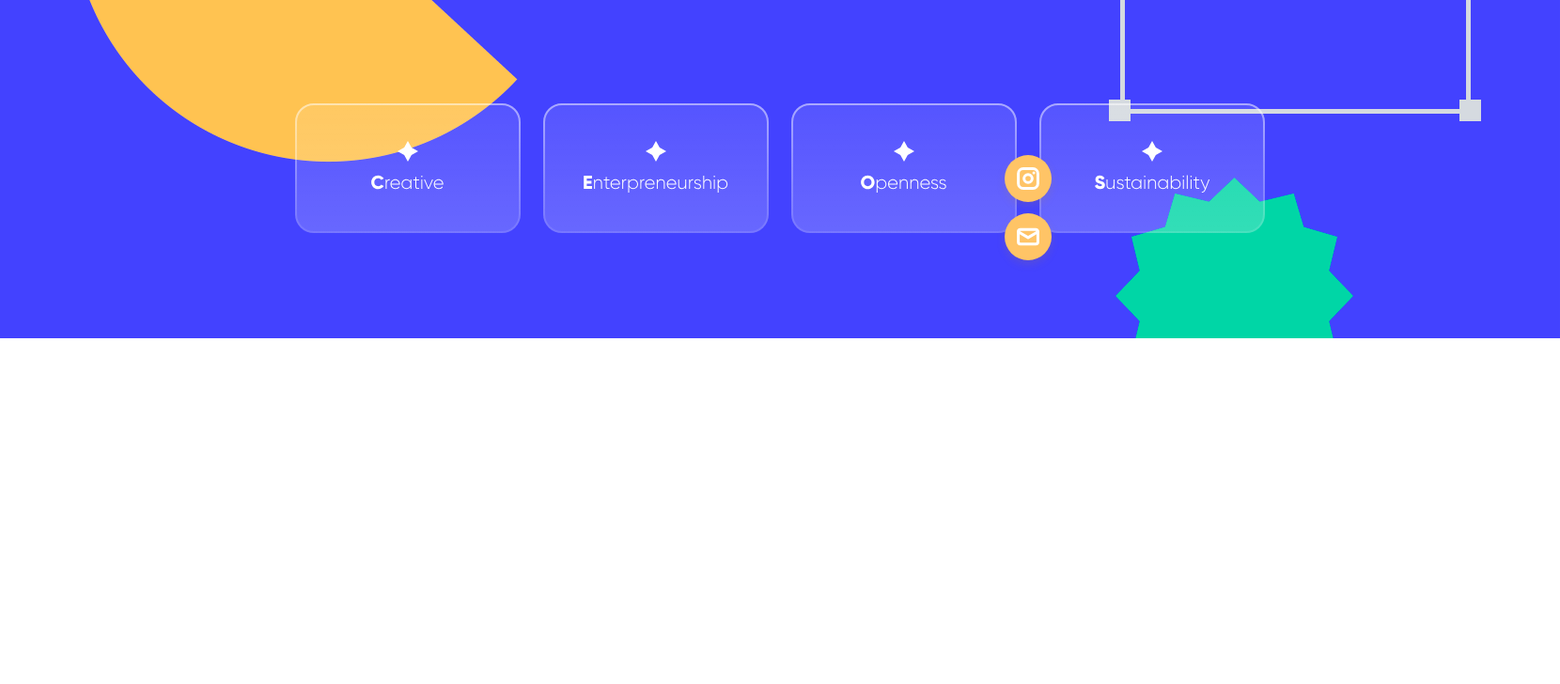
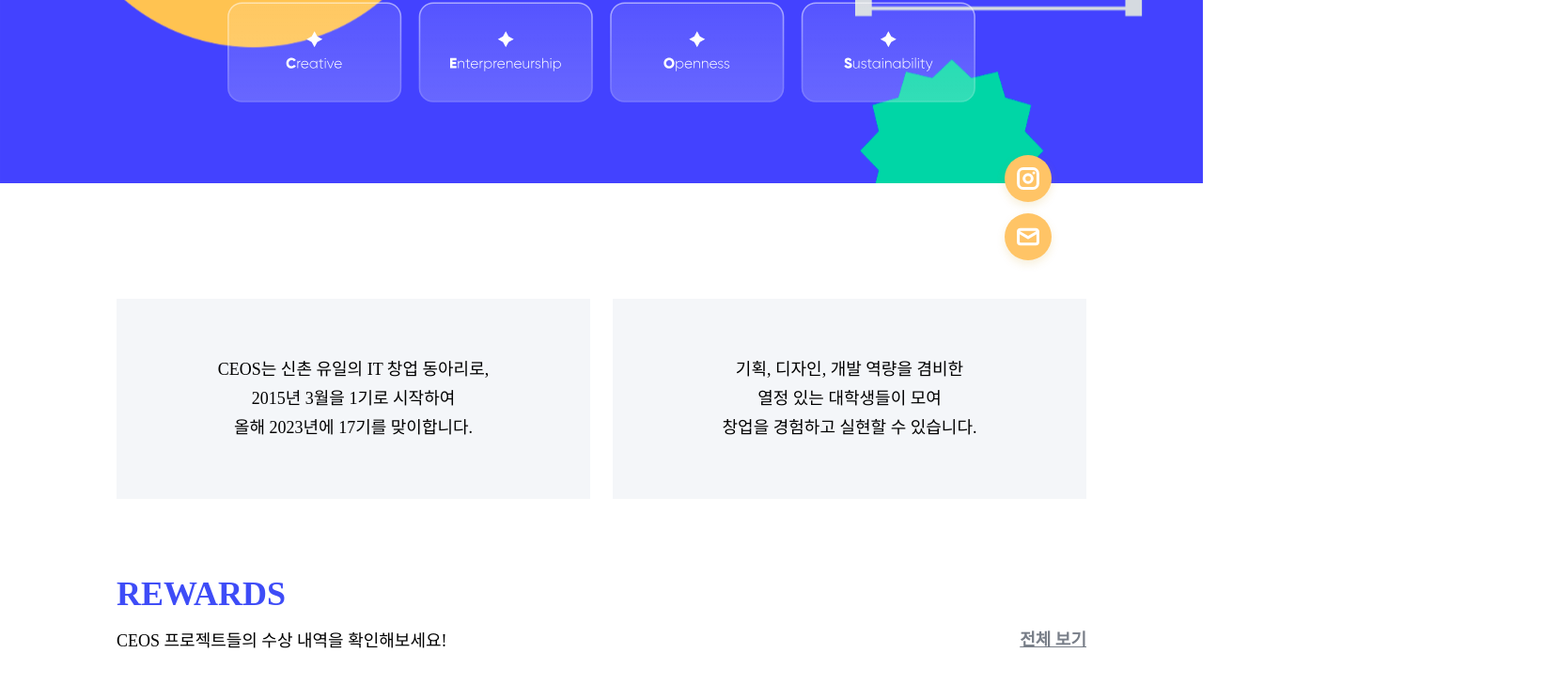
Before and after one commit to CEOS-Developers/CEOS-FE, a Next.js app in the folder apps/ceos/: page / in a window 1280 px wide. Shown: the part 368-1096 px from the top of the page at 94% size, 1660 px wide, since content can reach past the window. Before the commit the page ends 816 px from the top, so only its background shows below. Built offline with nearby package versions, Linux system fonts and the light colour scheme; a web font is replaced by a local one; what emotion-reset would draw is missing.

Commit message:
chore : pull 받기 전 커밋

```diff
--- a/apps/ceos/src/components/Landing/rewards.tsx
+++ b/apps/ceos/src/components/Landing/rewards.tsx
@@ -1,5 +1,59 @@
-import { RewardCard } from '../../../../../packages/ui';
+import { Flex, RewardCard } from '../../../../../packages/ui';
+import { HomeFlex, CardFlex } from '@ceos/styles/landing';
+import { css } from '@emotion/react';
+import { Text } from '../../../../../packages/ui';
 
 export const Rewards = () => {
-  return <></>;
+  return (
+    <Flex margin="0 0 80px 0" direction="column">
+      <div
+        css={css`
+          display: flex;
+          gap: 24px;
+          margin-bottom: 80px;
+        `}
+        className="intro"
+      >
+        <CardFlex backgroundColor="Gray1">
+          CEOS는 신촌 유일의 IT 창업 동아리로,
+          <br /> 2015년 3월을 1기로 시작하여
+          <br /> 올해 2023년에 17기를 맞이합니다.
+        </CardFlex>
+        <CardFlex backgroundColor="Gray1">
+          기획, 디자인, 개발 역량을 겸비한
+          <br />
+          열정 있는 대학생들이 모여
+          <br />
+          창업을 경험하고 실현할 수 있습니다.
+        </CardFlex>
+      </div>
+
+      <div
+        className="rewards"
+        css={css`
+          width: 100%;
+        `}
+      >
+        <Text webTypo="Heading1_Eng" paletteColor="Blue">
+          REWARDS
+        </Text>
+        <Flex margin="12px 0 0 0">
+          <Text webTypo="Body1">
+            CEOS 프로젝트들의 수상 내역을 확인해보세요!
+          </Text>
+          <Text
+            webTypo="Label1"
+            paletteColor="Gray5"
+            css={css`
+              text-decoration: underline;
+              cursor: pointer;
+              margin-left: auto;
+            `}
+          >
+            전체 보기
+          </Text>
+        </Flex>
+      </div>
+    </Flex>
+  );
 };
--- a/apps/ceos/src/components/Layout/index.tsx
+++ b/apps/ceos/src/components/Layout/index.tsx
@@ -5,7 +5,7 @@ import styled from '@emotion/styled';
 export const Layout = ({ children }: { children: React.ReactNode }) => {
   return (
     <Flex direction="column" align="center">
-      <Header backColor="White" />
+      <Header backColor="Blue" />
       {/* <CustomFlex direction="column" className="header-padding"> */}
       {children}
       {/* </CustomFlex> */}
--- a/apps/ceos/src/pages/index.tsx
+++ b/apps/ceos/src/pages/index.tsx
@@ -5,11 +5,18 @@ import { useForm } from 'react-hook-form';
 import { Logo } from '@ceos/assets/logo';
 import { BgImage } from '@ceos/assets/bgImage';
 import { SubHeader } from '@ceos/components/Landing/subHeader';
+import { Rewards } from '@ceos/components/Landing/rewards';
+import { HomeFlex } from '@ceos/styles/landing';
 
 export default function Home() {
   return (
     <main>
       <SubHeader />
+      {/* section1 => blue */}
+      <HomeFlex margin="0 auto 0 auto">
+        <Rewards />
+      </HomeFlex>
+      {/* section2 => white */}
     </main>
   );
 }
--- a/apps/ceos/src/styles/landing/index.tsx
+++ b/apps/ceos/src/styles/landing/index.tsx
@@ -1,10 +1,13 @@
 import { css } from '@emotion/react';
+import { Flex, theme } from '../../../../../packages/ui';
+import styled from '@emotion/styled';
 
 export const MainCss = css`
   position: relative;
   width: 100vw;
-  height: 100vh;
+  height: 68.5vh;
   z-index: 1;
+  margin-bottom: 16.219vh;
 `;
 
 export const BgText = css`
@@ -25,3 +28,18 @@ export const FloatingCss = css`
   top: 66.66667%;
   left: 83.5%;
 `;
+
+export const HomeFlex = styled(Flex)`
+  width: 1032px;
+`;
+
+export const CardFlex = styled(Flex)`
+  width: 504px;
+  height: 213px;
+  typo: ${theme.typo.Web.Body1};
+  align-items: center;
+  justify-content: center;
+  word-break: break-all;
+  padding: 60px;
+  text-align: center;
+`;
--- a/packages/ui/src/assets/CheckIcon/index.tsx
+++ b/packages/ui/src/assets/CheckIcon/index.tsx
@@ -26,8 +26,8 @@ export const CheckIcon = ({
       >
         <g clip-path="url(#clip0_2084_13111)">
           <path
-            fill-rule="evenodd"
-            clip-rule="evenodd"
+            fillRule="evenodd"
+            clipRule="evenodd"
             d="M20 2C20 0.895431 19.1046 0 18 0H2C0.895431 0 0 0.89543 0 2V18C0 19.1046 0.89543 20 2 20H18C19.1046 20 20 19.1046 20 18V2ZM15.4736 7.96057C15.9532 7.47393 15.9532 6.68494 15.4736 6.19831C14.994 5.71167 14.2165 5.71168 13.7369 6.19831L8.84868 11.1583L6.26311 8.53476C5.78352 8.04812 5.00595 8.04812 4.52636 8.53476C4.04677 9.02139 4.04677 9.81038 4.52636 10.297L7.98031 13.8017C8.21061 14.0354 8.52298 14.1667 8.84868 14.1667C9.17439 14.1667 9.48675 14.0354 9.71706 13.8017L15.4736 7.96057Z"
             fill="#3E4CF7"
           />
--- a/packages/ui/src/assets/FloatingButton/Email/index.tsx
+++ b/packages/ui/src/assets/FloatingButton/Email/index.tsx
@@ -29,16 +29,16 @@ export const Email = ({
         <path
           d="M21.089 5.19995H4.91121C3.63482 5.19995 2.6001 6.19772 2.6001 7.42852V18.5714C2.6001 19.8022 3.63482 20.8 4.91121 20.8H21.089C22.3654 20.8 23.4001 19.8022 23.4001 18.5714V7.42852C23.4001 6.19772 22.3654 5.19995 21.089 5.19995Z"
           stroke="white"
-          stroke-width="3"
-          stroke-linecap="round"
-          stroke-linejoin="round"
+          strokeWidth="3"
+          strokeLinecap="round"
+          strokeLinejoin="round"
         />
         <path
           d="M2.6001 7.80005L13.0001 13.8667L23.4001 7.80005"
           stroke="white"
-          stroke-width="3"
-          stroke-linecap="round"
-          stroke-linejoin="round"
+          strokeWidth="3"
+          strokeLinecap="round"
+          strokeLinejoin="round"
         />
       </svg>
     </div>
--- a/packages/ui/src/assets/FloatingButton/Instagram/index.tsx
+++ b/packages/ui/src/assets/FloatingButton/Instagram/index.tsx
@@ -29,23 +29,23 @@ export const Instagram = ({
         <path
           d="M18.2001 2.59998H7.8001C4.92822 2.59998 2.6001 4.92809 2.6001 7.79998V18.2C2.6001 21.0719 4.92822 23.4 7.8001 23.4H18.2001C21.072 23.4 23.4001 21.0719 23.4001 18.2V7.79998C23.4001 4.92809 21.072 2.59998 18.2001 2.59998Z"
           stroke="white"
-          stroke-width="3"
-          stroke-linecap="round"
-          stroke-linejoin="round"
+          strokeWidth="3"
+          strokeLinecap="round"
+          strokeLinejoin="round"
         />
         <path
           d="M12.9998 17.3333C15.3931 17.3333 17.3332 15.3932 17.3332 13C17.3332 10.6067 15.3931 8.66663 12.9998 8.66663C10.6066 8.66663 8.6665 10.6067 8.6665 13C8.6665 15.3932 10.6066 17.3333 12.9998 17.3333Z"
           stroke="white"
-          stroke-width="3"
-          stroke-linecap="round"
-          stroke-linejoin="round"
+          strokeWidth="3"
+          strokeLinecap="round"
+          strokeLinejoin="round"
         />
         <path
           d="M19.0669 6.93335V6.93435"
           stroke="white"
-          stroke-width="3"
-          stroke-linecap="round"
-          stroke-linejoin="round"
+          strokeWidth="3"
+          strokeLinecap="round"
+          strokeLinejoin="round"
         />
       </svg>
     </div>
```
Also changed, not shown: apps/ceos/src/assets/bgImage/index.tsx (+33 -34 lines), apps/ceos/src/assets/logo/index.tsx (+2 -2 lines), apps/ceos/src/assets/logo/뉴로고.svg (deleted).
